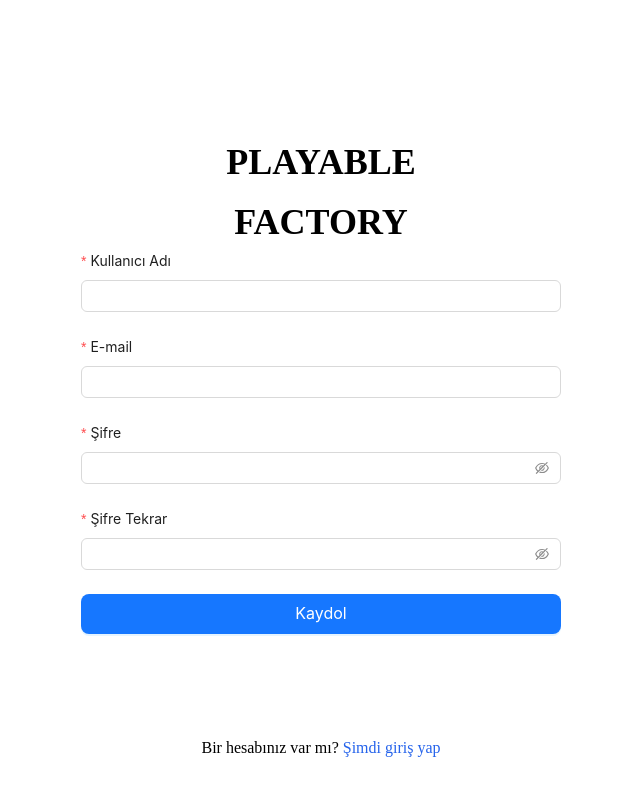
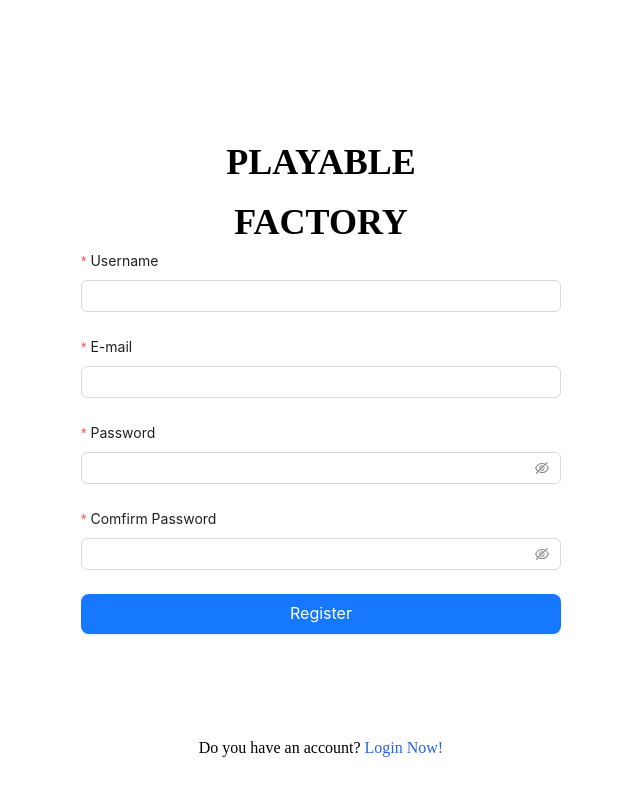
Before and after one commit to batuhangokalp/playable-factory-case, a React (Create React App) app in the folder client/: page /register in a window 1280 px wide. Shown: the top 796 px of the page, without its empty margins (319-959 px from the left). Built offline with nearby package versions, Linux system fonts and the light colour scheme.

Commit message:
edited auth process

```diff
--- a/client/src/components/Auth/LoginForm.jsx
+++ b/client/src/components/Auth/LoginForm.jsx
@@ -64,12 +64,12 @@
             <Input />
           </Form.Item>
           <Form.Item
-            label="Şifre"
+            label="Password"
             name={"password"}
             rules={[
               {
                 required: true,
-                message: "Şifre Alanı Boş Bırakılamaz",
+                message: "Required Field",
               },
             ]}
           >
@@ -89,15 +89,15 @@
               size="large"
               loading={loading}
             >
-              Giriş Yap
+              Login
             </Button>
           </Form.Item>
         </Form>
       </Spin>
       <div className="flex justify-center left-0 bottom-10 w-full">
-        Henüz bir hesabınız yok mu?&nbsp;
+        Don't have an account yet?&nbsp;
         <Link to="/register" className="text-blue-600">
-          Şimdi kaydol
+          Sign up now!
         </Link>
       </div>
     </div>
--- a/client/src/components/Auth/RegisterForm.jsx
+++ b/client/src/components/Auth/RegisterForm.jsx
@@ -47,12 +47,12 @@
           layout="vertical"
         >
           <Form.Item
-            label="Kullanıcı Adı"
+            label="Username"
             name={"username"}
             rules={[
               {
                 required: true,
-                message: "Kullanıcı Adı Alanı Boş Bırakılamaz",
+                message: "Required Field",
               },
             ]}
           >
@@ -64,32 +64,37 @@
             rules={[
               {
                 required: true,
-                message: "E-mail Alanı Boş Bırakılamaz",
+                message: "Required Field",
               },
             ]}
           >
             <Input />
           </Form.Item>
           <Form.Item
-            label="Şifre"
+            label="Password"
             name={"password"}
             rules={[
               {
                 required: true,
-                message: "Şifre Alanı Boş Bırakılamaz",
+                message: "Required Field",
+              },
+              {
+                min: 6,
+                message: "At least 6 characters",
               },
             ]}
           >
             <Input.Password />
           </Form.Item>
+
           <Form.Item
-            label="Şifre Tekrar"
+            label="Comfirm Password"
             name={"passwordAgain"}
             dependencies={["password"]}
             rules={[
               {
                 required: true,
-                message: "Şifre Tekrar Alanı Boş Bırakılamaz",
+                message: "Required Field",
               },
               ({ getFieldValue }) => ({
                 validator(_, value) {
@@ -97,7 +102,7 @@
                     return Promise.resolve();
                   }
                   return Promise.reject(
-                    new Error("Şifreler aynı olmak zorunda")
+                    new Error("Passwords must be the same!")
                   );
                 },
               }),
@@ -113,15 +118,15 @@
               size="large"
               loading={loading}
             >
-              Kaydol
+              Register
             </Button>
           </Form.Item>
         </Form>
       </Spin>
       <div className="flex justify-center absolute left-0 bottom-10 w-full">
-        Bir hesabınız var mı?&nbsp;
+        Do you have an account?&nbsp;
         <Link to="/login" className="text-blue-600">
-          Şimdi giriş yap
+          Login Now!
         </Link>
       </div>
     </div>
```
